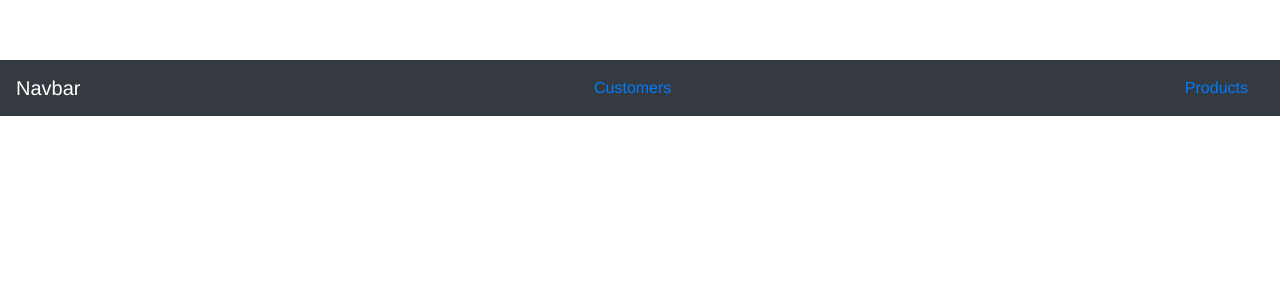
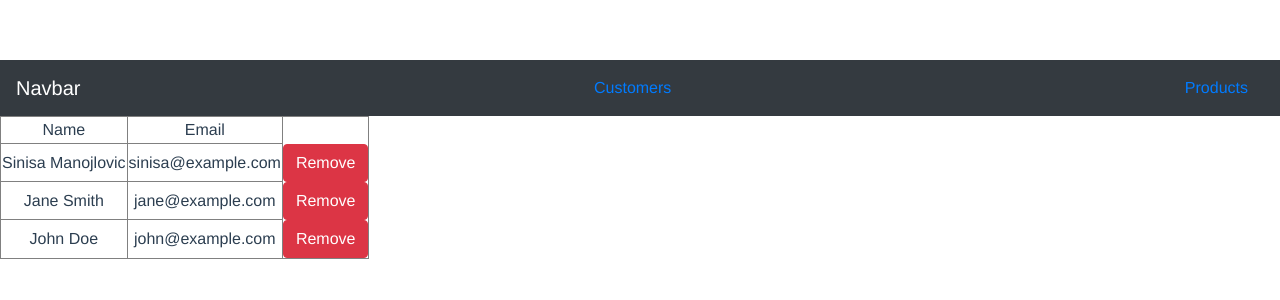
Before and after one commit to sinisam92/vue-store-app, a Vue app: page /#/customers in a window 1280 px wide. Shown: the top 300 px of the page. Built offline with nearby package versions, Linux system fonts and the light colour scheme.

Commit message:
Zadatak 2

```diff
--- a/src/App.vue
+++ b/src/App.vue
@@ -3,7 +3,7 @@
     <NavBar/>
     <!-- <img alt="Vue logo" src="./assets/logo.png">
     <HelloWorld msg="Welcome to Your Vue.js App"/> -->
-
+  <router-view></router-view>
   </div>
 </template>
 
@@ -21,7 +21,6 @@ export default {
     AppProducts,
     NavBar
 
-
   }
 }
 </script>
--- a/src/components/AppCustomers.vue
+++ b/src/components/AppCustomers.vue
@@ -0,0 +1,37 @@
+<template>
+    <div>
+        <table border="1">
+            <thead>
+                <td>Name</td>
+                <td>Email</td>
+            </thead>
+            <tbody>
+                <tr v-for="(customer, key) in customers" :key="key">
+                    <td>{{ customer.name }}</td>
+                    <td>{{ customer.email }}</td>
+
+                    <button @click="removeCustomer(customer)" class="btn btn-danger">Remove</button>
+                </tr>
+            </tbody>
+        </table>
+    </div>
+</template>
+
+<script>
+import CustomerService from '../services/CustomerService';
+
+export default {
+    data() {
+
+        return {
+           customers: CustomerService.list(),
+        }
+    },
+    methods: {
+     removeCustomer(customer) {
+         CustomerService.remove(customer);
+     }
+    }
+
+}
+</script>
--- /dev/null
+++ b/src/services/CustomerService.js
@@ -0,0 +1,33 @@
+
+
+const customers = [
+    {id: 1, name: 'Sinisa Manojlovic', email: 'sinisa@example.com', products: []},
+    {id: 2, name: 'Jane Smith', email: 'jane@example.com', products: []},
+    {id: 3, name: 'John Doe', email: 'john@example.com', products: []},
+
+];
+
+let nextID = 4;
+
+class CustomerService {
+    list() {
+        return customers;
+    }
+    find(id) {
+        return customers.find(customer => customer.id == id);
+    }
+    add(customer) {
+        customer.id = nextID;
+        customers.push(customer);
+        nextID++;
+    }
+    remove(customer) {
+        customers.splice(customers.indexOf(customer), 1);
+    }
+    addProductToCustomer(customer, product) {
+        customer.products.push(product)
+    }
+}
+const customerService = new CustomerService();
+
+export default customerService;
```
